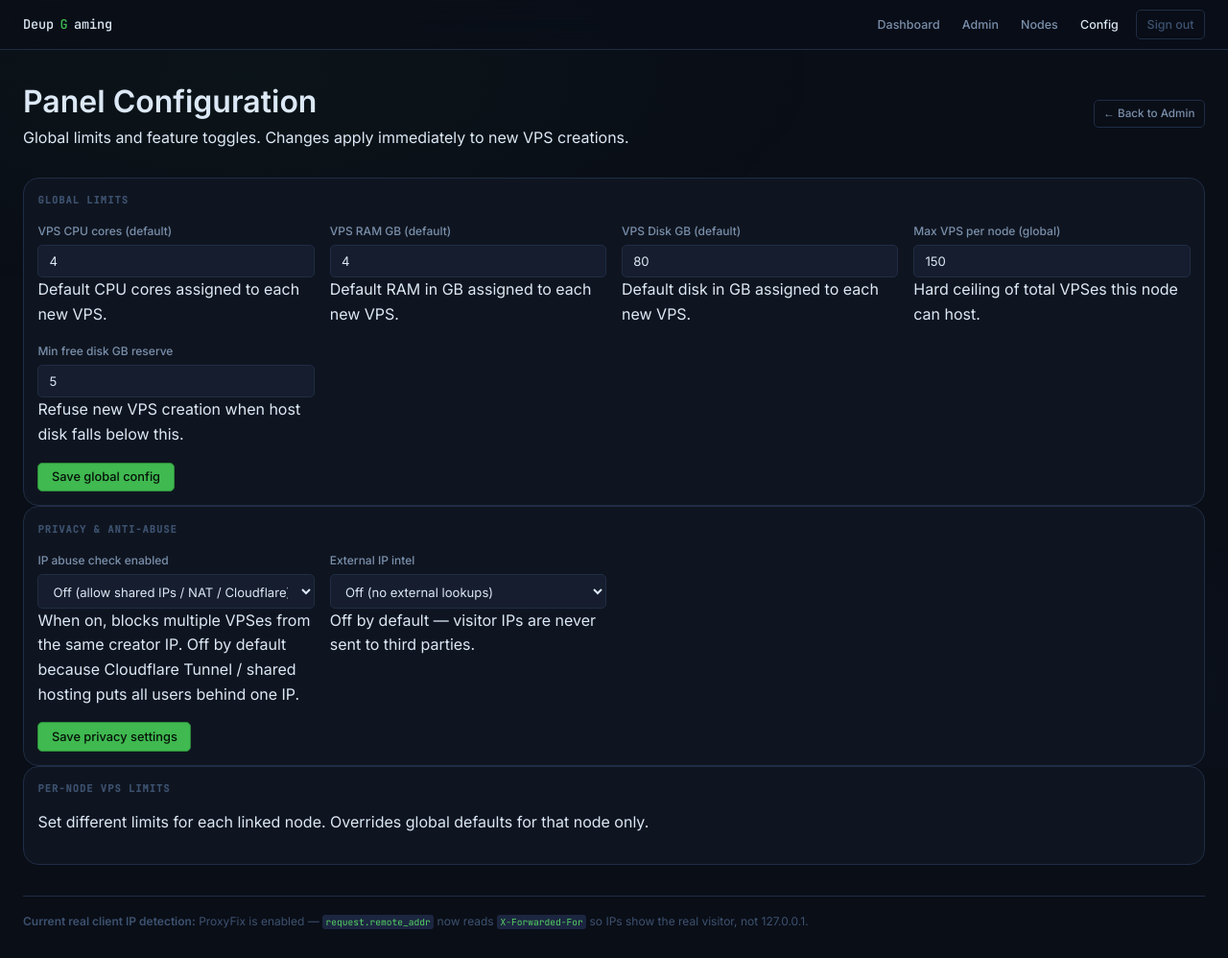
After one commit to rgdevil54321-afk/free-panel, a Flask app: page /admin/config in a window 1280 px wide. The commit adds this page. Shown: the whole page at 96% size. Run offline with Flask 3, Linux system fonts and the light colour scheme; a user stored in the database is signed in; data comes from the database, SQL or seed files in the repository; data that the repository does not hold is empty; parts of the project's set-up code (start-up, migrations or seed data) failed here and were passed over; some libraries are stand-ins or nearby versions.

Commit message:
Fix client IP detection + add per-node limits and expanded admin config
- Enable ProxyFix by default so request.remote_addr shows real client IP
  (not 127.0.0.1) when behind Cloudflare Tunnel / reverse proxy
- Add per-node limit columns to nodes table: max_vps, cpu_limit_cores,
  ram_limit_mb, disk_limit_gb with DB migration
- Add node_mesh.get_node_limits() / set_node_limits() helpers
- Add /admin/config GET+POST page with global limits, privacy/anti-abuse
  toggles, and per-node limit editing
- Add /admin/node/<id>/limits POST route for per-node limit updates
- Add Config link to admin navigation in base.html
- Expand admin_update_config to accept MIN_FREE_DISK_GB, IP_ABUSE_CHECK_ENABLED,
  IP_INTEL_ENABLED, PANEL_PORT, PANEL_HOST

```diff
--- a/app.py
+++ b/app.py
@@ -37,8 +37,9 @@ import nat
 DB = "panel.db"
 
 app = Flask(__name__)
-if os.environ.get("TRUST_PROXY"):
-    app.wsgi_app = ProxyFix(app.wsgi_app, x_for=1, x_proto=1, x_host=1)
+# Panel sits behind Cloudflare Tunnel / reverse proxy — trust X-Forwarded-For
+# so request.remote_addr shows the real client IP (not 127.0.0.1).
+app.wsgi_app = ProxyFix(app.wsgi_app, x_for=1, x_proto=1, x_host=1)
 
 SECRET_KEY_FILE = "secret.key"
 if os.environ.get("FLASK_SECRET_KEY"):
@@ -901,18 +902,52 @@ def admin():
         banned_ips=banned_ips,
     )
 
+@app.route("/admin/config", methods=["GET"])
+@login_required
+def admin_config():
+    if not current_user.is_admin: return "Forbidden", 403
+    db = get_db()
+    rows = db.execute("SELECT key, value FROM panel_config").fetchall()
+    config = {r["key"]: r["value"] for r in rows}
+    nodes = db.execute("SELECT id, label, url, max_vps, cpu_limit_cores, ram_limit_mb, disk_limit_gb, vps_count FROM nodes ORDER BY id").fetchall()
+    return render_template("admin_config.html", config=config, nodes=nodes,
+                           max_vps=get_max_vps_per_node())
+
+
 @app.route("/admin/config", methods=["POST"])
 @login_required
 def admin_update_config():
     if not current_user.is_admin: return "Forbidden", 403
     db = get_db()
-    for key in ("vps_cpu_cores","vps_ram_gb","vps_disk_gb","vps_max_per_node"):
+    keys = ("vps_cpu_cores","vps_ram_gb","vps_disk_gb","vps_max_per_node",
+            "MIN_FREE_DISK_GB","IP_ABUSE_CHECK_ENABLED","IP_INTEL_ENABLED",
+            "PANEL_PORT","PANEL_HOST")
+    for key in keys:
         val = request.form.get(key,"").strip()
-        if val.isdigit() and int(val) > 0:
+        if val != "":
             db.execute("INSERT INTO panel_config(key,value) VALUES(?,?) "
                        "ON CONFLICT(key) DO UPDATE SET value=excluded.value", (key, val))
-    db.commit(); flash("Limits updated")
-    return redirect(url_for("admin"))
+    db.commit(); flash("Configuration updated")
+    return redirect(url_for("admin_config"))
+
+
+@app.route("/admin/node/<int:node_id>/limits", methods=["POST"])
+@login_required
+def admin_node_limits(node_id: int):
+    if not current_user.is_admin: return "Forbidden", 403
+    max_vps = request.form.get("max_vps","").strip()
+    cpu = request.form.get("cpu_limit_cores","").strip()
+    ram = request.form.get("ram_limit_mb","").strip()
+    disk = request.form.get("disk_limit_gb","").strip()
+    kwargs = {}
+    if max_vps.isdigit(): kwargs["max_vps"] = int(max_vps)
+    if cpu.isdigit(): kwargs["cpu_limit_cores"] = int(cpu)
+    if ram.isdigit(): kwargs["ram_limit_mb"] = int(ram)
+    if disk.isdigit(): kwargs["disk_limit_gb"] = int(disk)
+    if kwargs:
+        node_mesh.set_node_limits(node_id, **kwargs)
+        flash("Node limits updated")
+    return redirect(url_for("admin_nodes"))
 
 @app.route("/admin/broadcast", methods=["POST"])
 @login_required
--- a/node_mesh.py
+++ b/node_mesh.py
@@ -41,6 +41,57 @@ def get_max_vps_per_node():
         return int(row[0]) if row else MAX_VPS_PER_NODE
     except Exception:
         return MAX_VPS_PER_NODE
+
+
+def get_node_limits(node_id: int) -> dict:
+    """Return per-node limit overrides from the nodes table."""
+    try:
+        import sqlite3
+        db = sqlite3.connect("panel.db")
+        db.row_factory = sqlite3.Row
+        row = db.execute(
+            "SELECT max_vps, cpu_limit_cores, ram_limit_mb, disk_limit_gb "
+            "FROM nodes WHERE id=?", (node_id,)
+        ).fetchone()
+        db.close()
+        if row:
+            return {
+                "max_vps": row["max_vps"] or 10,
+                "cpu_limit_cores": row["cpu_limit_cores"] or 4,
+                "ram_limit_mb": row["ram_limit_mb"] or 4096,
+                "disk_limit_gb": row["disk_limit_gb"] or 80,
+            }
+    except Exception:
+        pass
+    return {"max_vps": 10, "cpu_limit_cores": 4, "ram_limit_mb": 4096, "disk_limit_gb": 80}
+
+
+def set_node_limits(node_id: int, max_vps: int = None, cpu_limit_cores: int = None,
+                    ram_limit_mb: int = None, disk_limit_gb: int = None) -> bool:
+    """Update per-node limits on a node."""
+    try:
+        import sqlite3
+        db = sqlite3.connect("panel.db")
+        fields, vals = [], []
+        if max_vps is not None:
+            fields.append("max_vps=?"); vals.append(max_vps)
+        if cpu_limit_cores is not None:
+            fields.append("cpu_limit_cores=?"); vals.append(cpu_limit_cores)
+        if ram_limit_mb is not None:
+            fields.append("ram_limit_mb=?"); vals.append(ram_limit_mb)
+        if disk_limit_gb is not None:
+            fields.append("disk_limit_gb=?"); vals.append(disk_limit_gb)
+        if fields:
+            vals.append(node_id)
+            db.execute(
+                f"UPDATE nodes SET {', '.join(fields)} WHERE id=?",
+                vals
+            )
+            db.commit()
+        db.close()
+        return True
+    except Exception:
+        return False
 
 NODE_CODE = f"{secrets.randbelow(100_000_000):08d}"
 
@@ -87,7 +138,11 @@ def init_mesh_tables(db):
         cpu_cores INTEGER DEFAULT 0,
         ram_mb INTEGER DEFAULT 0,
         disk_gb INTEGER DEFAULT 0,
-        bootstrapped INTEGER DEFAULT 0
+        bootstrapped INTEGER DEFAULT 0,
+        max_vps INTEGER DEFAULT 10,
+        cpu_limit_cores INTEGER DEFAULT 4,
+        ram_limit_mb INTEGER DEFAULT 4096,
+        disk_limit_gb INTEGER DEFAULT 80
     );
     CREATE TABLE IF NOT EXISTS notifications (
         id INTEGER PRIMARY KEY AUTOINCREMENT,
@@ -98,6 +153,22 @@ def init_mesh_tables(db):
     # migration for old DBs
     try:
         db.execute("ALTER TABLE nodes ADD COLUMN bootstrapped INTEGER DEFAULT 0")
+    except Exception:
+        pass
+    try:
+        db.execute("ALTER TABLE nodes ADD COLUMN max_vps INTEGER DEFAULT 10")
+    except Exception:
+        pass
+    try:
+        db.execute("ALTER TABLE nodes ADD COLUMN cpu_limit_cores INTEGER DEFAULT 4")
+    except Exception:
+        pass
+    try:
+        db.execute("ALTER TABLE nodes ADD COLUMN ram_limit_mb INTEGER DEFAULT 4096")
+    except Exception:
+        pass
+    try:
+        db.execute("ALTER TABLE nodes ADD COLUMN disk_limit_gb INTEGER DEFAULT 80")
     except Exception:
         pass
     db.commit()
--- /dev/null
+++ b/templates/admin_config.html
@@ -0,0 +1,105 @@
+{% extends "base.html" %}
+{% block title %}Config - DeupGaming Admin{% endblock %}
+{% block body %}
+<div class="page">
+  <div class="page-hdr flex-b" style="margin-bottom:1.75rem;">
+    <div>
+      <h1>Panel Configuration</h1>
+      <p>Global limits and feature toggles. Changes apply immediately to new VPS creations.</p>
+    </div>
+    <a href="{{ url_for('admin') }}" class="btn btn-ghost btn-sm">← Back to Admin</a>
+  </div>
+
+  {% with messages = get_flashed_messages() %}
+    {% if messages %}
+      {% for msg in messages %}
+      <div class="alert alert-info">{{ msg }}</div>
+      {% endfor %}
+    {% endif %}
+  {% endwith %}
+
+  <!-- Global panel config -->
+  <div class="card card-sm">
+    <div class="card-title">Global limits</div>
+    <form method="post" style="display:grid;grid-template-columns:repeat(auto-fit,minmax(260px,1fr));gap:1rem;">
+      <div>
+        <label class="form-label">VPS CPU cores (default)</label>
+        <input name="vps_cpu_cores" class="form-input" value="{{ config.get('vps_cpu_cores','4') }}">
+        <div class="form-help">Default CPU cores assigned to each new VPS.</div>
+      </div>
+      <div>
+        <label class="form-label">VPS RAM GB (default)</label>
+        <input name="vps_ram_gb" class="form-input" value="{{ config.get('vps_ram_gb','4') }}">
+        <div class="form-help">Default RAM in GB assigned to each new VPS.</div>
+      </div>
+      <div>
+        <label class="form-label">VPS Disk GB (default)</label>
+        <input name="vps_disk_gb" class="form-input" value="{{ config.get('vps_disk_gb','80') }}">
+        <div class="form-help">Default disk in GB assigned to each new VPS.</div>
+      </div>
+      <div>
+        <label class="form-label">Max VPS per node (global)</label>
+        <input name="vps_max_per_node" class="form-input" value="{{ config.get('vps_max_per_node','150') }}">
+        <div class="form-help">Hard ceiling of total VPSes this node can host.</div>
+      </div>
+      <div>
+        <label class="form-label">Min free disk GB reserve</label>
+        <input name="MIN_FREE_DISK_GB" class="form-input" value="{{ config.get('MIN_FREE_DISK_GB','5') }}">
+        <div class="form-help">Refuse new VPS creation when host disk falls below this.</div>
+      </div>
+      <div style="grid-column:1/-1;">
+        <button class="btn btn-primary">Save global config</button>
+      </div>
+    </form>
+  </div>
+
+  <!-- Privacy / anti-abuse -->
+  <div class="card card-sm">
+    <div class="card-title">Privacy &amp; anti-abuse</div>
+    <form method="post" style="display:grid;grid-template-columns:repeat(auto-fit,minmax(260px,1fr));gap:1rem;">
+      <div>
+        <label class="form-label">IP abuse check enabled</label>
+        <select name="IP_ABUSE_CHECK_ENABLED" class="form-input">
+          <option value="0" {% if config.get('IP_ABUSE_CHECK_ENABLED','0')=='0' %}selected{% endif %}>Off (allow shared IPs / NAT / Cloudflare)</option>
+          <option value="1" {% if config.get('IP_ABUSE_CHECK_ENABLED','0')=='1' %}selected{% endif %}>On (block multiple VPSes from one IP)</option>
+        </select>
+        <div class="form-help">When on, blocks multiple VPSes from the same creator IP. Off by default because Cloudflare Tunnel / shared hosting puts all users behind one IP.</div>
+      </div>
+      <div>
+        <label class="form-label">External IP intel</label>
+        <select name="IP_INTEL_ENABLED" class="form-input">
+          <option value="" {% if not config.get('IP_INTEL_ENABLED') %}selected{% endif %}>Off (no external lookups)</option>
+          <option value="1" {% if config.get('IP_INTEL_ENABLED')=='1' %}selected{% endif %}>On (enable ip-api.com lookups)</option>
+        </select>
+        <div class="form-help">Off by default — visitor IPs are never sent to third parties.</div>
+      </div>
+      <div style="grid-column:1/-1;">
+        <button class="btn btn-primary">Save privacy settings</button>
+      </div>
+    </form>
+  </div>
+
+  <!-- Per-node limits -->
+  <div class="card card-sm">
+    <div class="card-title">Per-node VPS limits</div>
+    <p class="form-help" style="margin-bottom:1rem;">Set different limits for each linked node. Overrides global defaults for that node only.</p>
+    <form method="post" action="{{ url_for('admin_node_limits', node_id=nodes[0].id) if nodes else '#' }}" style="display:grid;grid-template-columns:repeat(auto-fit,minmax(300px,1fr));gap:1rem;">
+      {% for n in nodes %}
+      <div style="border:1px solid var(--border);border-radius:var(--radius);padding:1rem;background:var(--bg-1);">
+        <div style="font-weight:600;margin-bottom:.5rem;">{{ n.label or ('Node #' ~ n.id) }}</div>
+        <div style="font-size:.72rem;color:var(--text-3);margin-bottom:.5rem;">{{ n.url }}</div>
+        <input name="max_vps" class="form-input" placeholder="max VPS" value="{{ n.max_vps or 10 }}">
+        <input name="cpu_limit_cores" class="form-input" placeholder="CPU cores" value="{{ n.cpu_limit_cores or 4 }}">
+        <input name="ram_limit_mb" class="form-input" placeholder="RAM MB" value="{{ n.ram_limit_mb or 4096 }}">
+        <input name="disk_limit_gb" class="form-input" placeholder="Disk GB" value="{{ n.disk_limit_gb or 80 }}">
+        <button class="btn btn-primary btn-sm" style="margin-top:.5rem;">Save {{ n.label or ('Node #' ~ n.id) }}</button>
+      </div>
+      {% endfor %}
+    </form>
+  </div>
+
+  <div style="margin-top:2rem;padding-top:1rem;border-top:1px solid var(--border);font-size:.75rem;color:var(--text-3);">
+    <p><strong>Current real client IP detection:</strong> ProxyFix is enabled — <code>request.remote_addr</code> now reads <code>X-Forwarded-For</code> so IPs show the real visitor, not 127.0.0.1.</p>
+  </div>
+</div>
+{% endblock %}
--- a/templates/base.html
+++ b/templates/base.html
@@ -415,6 +415,7 @@
     {% if current_user.is_admin %}
     <a href="{{ url_for('admin') }}" class="{{ 'active' if request.endpoint == 'admin' }}">Admin</a>
     <a href="{{ url_for('admin_nodes') }}" class="{{ 'active' if request.endpoint == 'admin_nodes' }}">Nodes</a>
+    <a href="{{ url_for('admin_config') }}" class="{{ 'active' if request.endpoint == 'admin_config' }}">Config</a>
     {% endif %}
     <a href="{{ url_for('logout') }}" class="nav-sign-out">Sign out</a>
   </div>
```
Also changed, not shown: vps.py (+63 -39 lines).
